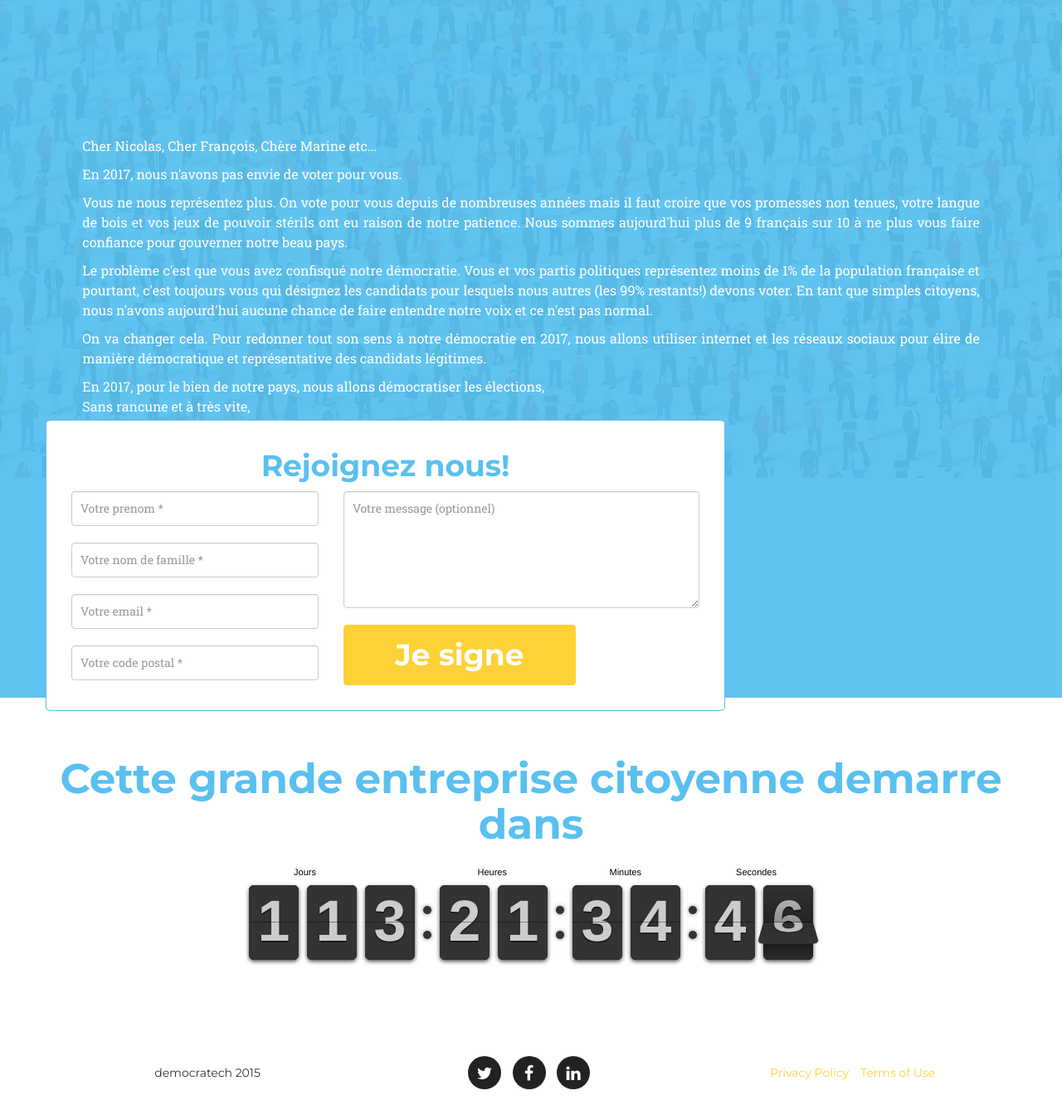
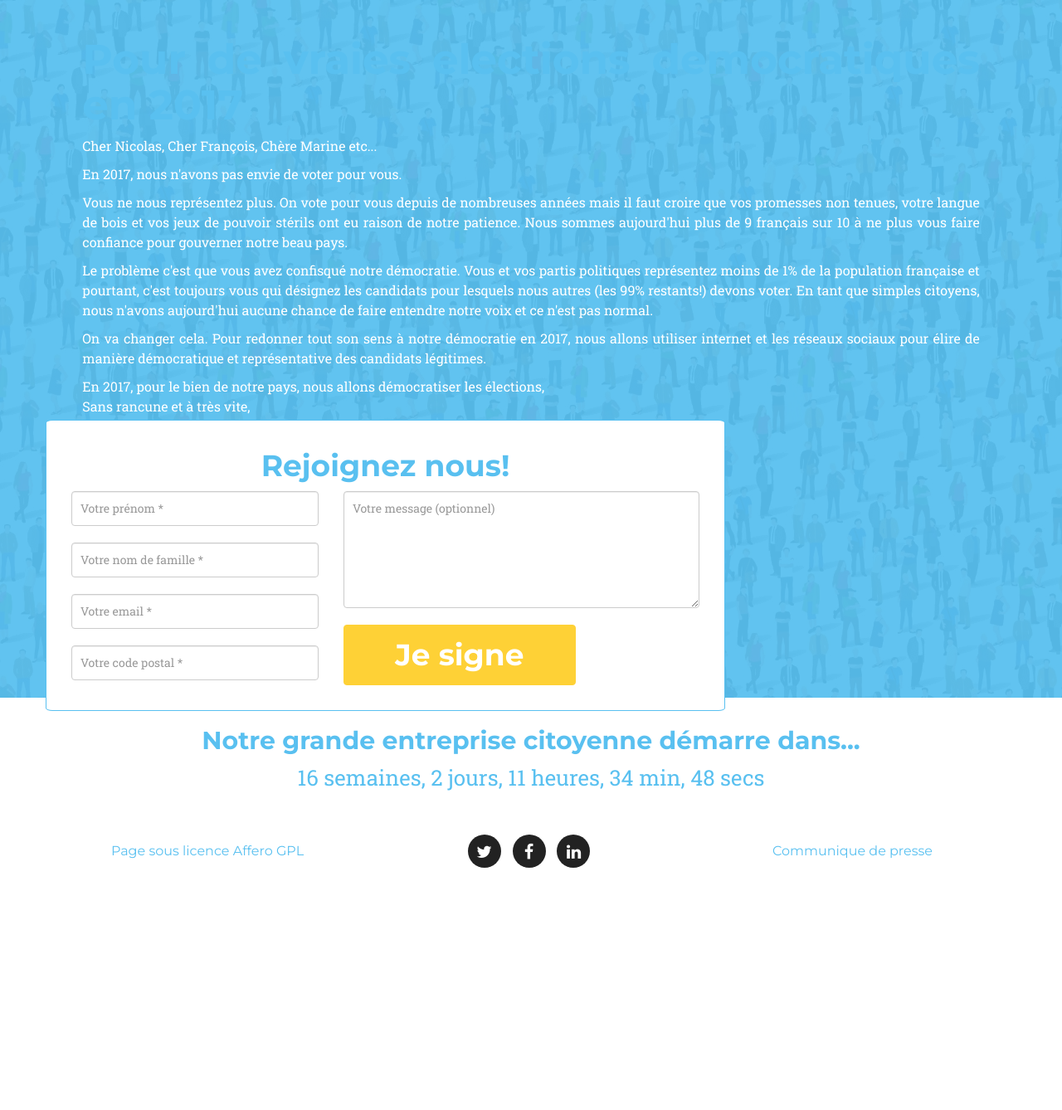
Before and after one commit to democratech/LaPrimaire, a PHP site: page / in a window 1280 px wide. Shown: the part 124-1462 px from the top of the page at 83% size. After the commit the page ends 1170 px from the top, so only its background shows below. Run offline with PHP 8.4, Linux system fonts and the light colour scheme; some libraries are stand-ins or nearby versions; some web fonts are replaced.

Commit message:
* implementation design (2/2)

```diff
--- a/web/css/agency.css
+++ b/web/css/agency.css
@@ -53,14 +53,14 @@ a.active {
 }
 
 a {
-    color: #fed136;
+    color: #59c0f0;
 }
 
 a:hover,
 a:focus,
 a:active,
 a.active {
-    color: #fec503;
+    color: #59c0f0;
 }
 
 h1,
@@ -277,13 +277,10 @@ fieldset[disabled] .btn-xl.active {
 	text-align: center;
 }
 #clock {
-	background-color: white;
 	width: auto;
-	display:inline-block;
-	margin: 20px auto;
-	padding: 0px;
-	border: 0px solid #AAA;
-	border-radius: 1%;
+	margin: 10px auto;
+	color: #59c0f0;
+	font-size: 26px;
 }
 
 @media(max-width:768px) {
@@ -358,7 +355,7 @@ header {
     text-align: center;
     color: white;
     background-image: url(../img/crowd-700x700.jpg);
-    background-repeat: repeat-x;
+    background-repeat: repeat;
     -webkit-background-size: cover;
     -moz-background-size: cover;
     background-size: 700px;
@@ -413,6 +410,13 @@ header .intro-text .intro-heading {
 
 section {
     padding: 50px 0;
+}
+
+section#counter  {
+    padding:15px;
+}
+section#counter h2 {
+    font-size: 30px;
 }
 
 section h2.section-heading {
@@ -909,12 +913,14 @@ section#sign .text-danger {
 footer {
     padding: 25px 0;
     text-align: center;
+    color: #59c0f0;
+    font-size: 16px;
 }
 
 footer span.copyright {
     text-transform: uppercase;
     text-transform: none;
-    font-family: Montserrat,"Helvetica Neue",Helvetica,Arial,sans-serif;
+    font-family: "infini-romain",Montserrat,"Helvetica Neue",Helvetica,Arial,sans-serif;
     line-height: 40px;
 }
 
@@ -922,7 +928,7 @@ footer ul.quicklinks {
     margin-bottom: 0;
     text-transform: uppercase;
     text-transform: none;
-    font-family: Montserrat,"Helvetica Neue",Helvetica,Arial,sans-serif;
+    font-family: "infini-romain",Montserrat,"Helvetica Neue",Helvetica,Arial,sans-serif;
     line-height: 40px;
 }
 
--- a/web/index.php
+++ b/web/index.php
@@ -79,7 +79,7 @@
 				<div class="joinus">
 					<div style="padding-bottom:20px;"><h2>Rejoignez nous !</h2></div>
 					<div class="form-group">
-					    <input type="text" class="form-control" placeholder="Votre prenom *" id="firstname" required data-validation-required-message="Merci d'entrer votre prenom.">
+					    <input type="text" class="form-control" placeholder="Votre prénom *" id="firstname" required data-validation-required-message="Merci d'entrer votre prenom.">
 					    <p class="help-block text-danger"></p>
 					</div>
 					<div class="form-group">
@@ -120,7 +120,7 @@
 					<div class="row">
 						<div class="col-md-5">
 							<div class="form-group">
-							    <input type="text" class="form-control" placeholder="Votre prenom *" id="firstname" required data-validation-required-message="Merci d'entrer votre prenom.">
+							    <input type="text" class="form-control" placeholder="Votre prénom *" id="firstname" required data-validation-required-message="Merci d'entrer votre prenom.">
 							    <p class="help-block text-danger"></p>
 							</div>
 							<div class="form-group">
@@ -164,14 +164,14 @@
     <section id="counter">
         <div class="container">
             <div class="text-center">
-		<h2>Cette grande entreprise citoyenne demarre dans</h2>
+		<h2>Notre grande entreprise citoyenne démarre dans...</h2>
             </div>
             <div id="clock_wrapper">
 		    <div id="clock">
 			    <!-- <div class="intro-lead-in">Pour de vraies elections democratiques en 2017</div> -->
 			    <!-- <div class="intro-heading">It's Nice To Meet You</div>-->
 			    <!-- <a href="#sign" class="page-scroll btn btn-xl">Je signe</a>-->
-			<div class="countdown"></div>
+			<div id="countdownbox"></div>
 		    </div>
             </div>
 	</div>
@@ -530,7 +530,7 @@
         <div class="container">
             <div class="row">
                 <div class="col-md-4">
-                    <span class="copyright">democratech 2015</span>
+                    <span class="copyright">Page sous licence Affero GPL</span>
                 </div>
                 <div class="col-md-4">
                     <ul class="list-inline social-buttons">
@@ -544,9 +544,7 @@
                 </div>
                 <div class="col-md-4">
                     <ul class="list-inline quicklinks">
-                        <li><a href="#">Privacy Policy</a>
-                        </li>
-                        <li><a href="#">Terms of Use</a>
+                        <li><a href="#">Communique de presse</a>
                         </li>
                     </ul>
                 </div>
@@ -744,11 +742,103 @@
     <script src="js/flipclock.min.js"></script>
 
 <script type="text/javascript">
-var temps = new Date(2015,9,15);
-var now = new Date();
-var countdown = (temps.getTime()-now.getTime())/1000;
-var clock = new FlipClock($('.countdown'), countdown, { countdown: true, language: 'fr', clockFace: 'DailyCounter' });
-clock.start();
+//###################################################################
+// Author: ricocheting.com
+// Version: v3.0
+// Date: 2014-09-05
+// Description: displays the amount of time until the "dateFuture" entered below.
+
+var CDown = function() {
+	this.state=0;// if initialized
+	this.counts=[];// array holding countdown date objects and id to print to {d:new Date(2013,11,18,18,54,36), id:"countbox1"}
+	this.interval=null;// setInterval object
+}
+
+CDown.prototype = {
+	init: function(){
+		this.state=1;
+		var self=this;
+		this.interval=window.setInterval(function(){self.tick();}, 1000);
+	},
+	add: function(date,id){
+		this.counts.push({d:date,id:id});
+		this.tick();
+		if(this.state==0) this.init();
+	},
+	expire: function(idxs){
+		for(var x in idxs) {
+			this.display(this.counts[idxs[x]], "Now!");
+			this.counts.splice(idxs[x], 1);
+		}
+	},
+	format: function(r){
+		var out="";
+		out += r.w +" "+((r.w==1)?"semaine":"semaines")+", ";
+		if(r.d != 0){out += r.d +" "+((r.d==1)?"jour":"jours")+", ";}
+		if(r.h != 0){out += r.h +" "+((r.h==1)?"heure":"heures")+", ";}
+		out += r.m +" "+((r.m==1)?"min":"min")+", ";
+		out += r.s +" "+((r.s==1)?"sec":"secs")+", ";
+
+		return out.substr(0,out.length-2);
+	},
+	math: function(work){
+		var	y=w=d=h=m=s=ms=0;
+
+		ms=(""+((work%1000)+1000)).substr(1,3);
+		work=Math.floor(work/1000);//kill the "milliseconds" so just secs
+
+		y=Math.floor(work/31536000);//years (no leapyear support)
+		w=Math.floor(work/604800);//weeks
+		work=work%604800;
+
+		d=Math.floor(work/86400);//days
+		work=work%86400;
+
+		h=Math.floor(work/3600);//hours
+		work=work%3600;
+
+		m=Math.floor(work/60);//minutes
+		work=work%60;
+
+		s=Math.floor(work);//seconds
+
+		return {y:y,w:w,d:d,h:h,m:m,s:s,ms:ms};
+	},
+	tick: function(){
+		var now=(new Date()).getTime(),
+			expired=[],cnt=0,amount=0;
+
+		if(this.counts)
+		for(var idx=0,n=this.counts.length; idx<n; ++idx){
+			cnt=this.counts[idx];
+			amount=cnt.d.getTime()-now;//calc milliseconds between dates
+
+			// if time is already past
+			if(amount<0){
+				expired.push(idx);
+			}
+			// date is still good
+			else{
+				this.display(cnt, this.format(this.math(amount)));
+			}
+		}
+
+		// deal with any expired
+		if(expired.length>0) this.expire(expired);
+
+		// if no active counts, stop updating
+		if(this.counts.length==0) window.clearTimeout(this.interval);
+
+	},
+	display: function(cnt,msg){
+		document.getElementById(cnt.id).innerHTML=msg;
+	}
+};
+
+window.onload=function(){
+	var cdown = new CDown();
+	cdown.add(new Date(2015,9,15,14,0,0), "countdownbox");
+};
 </script>
 
 <script>
```
